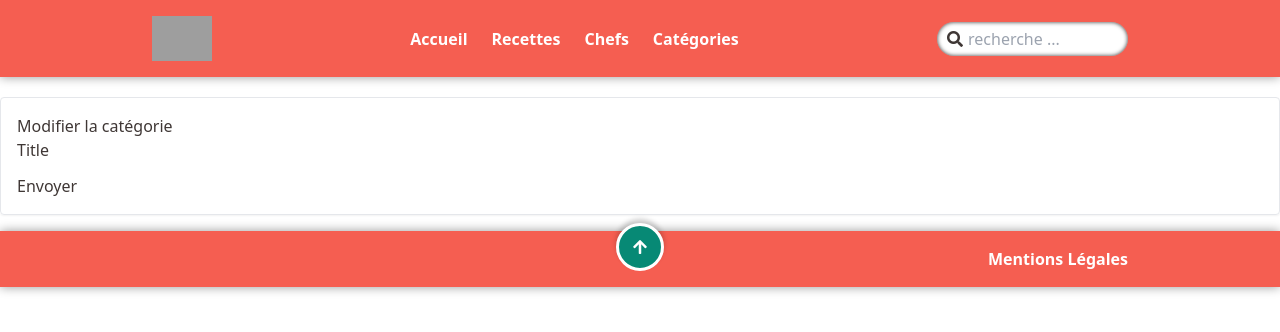
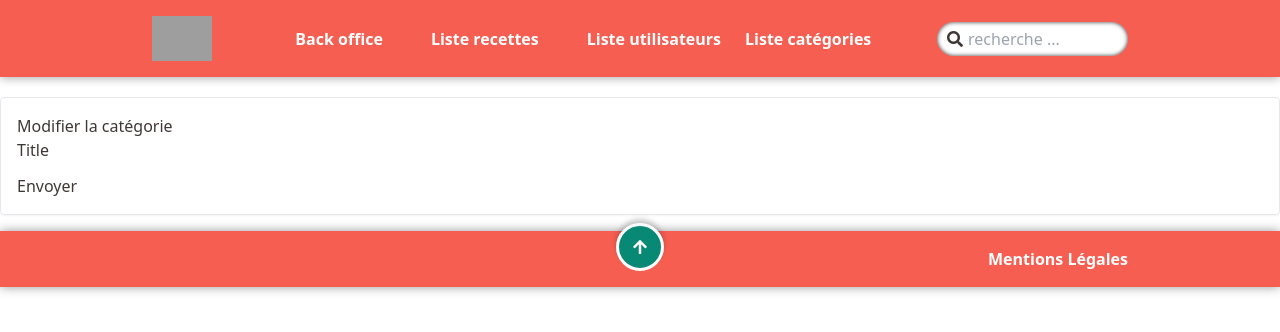
Before and after one commit to mahererais/TheCookBook, a Symfony app: template templates/Admin/category/form.html.twig in a window 1280 px wide. Shown: the top 332 px of the page. Run offline with Twig, Linux system fonts and the light colour scheme; the template is opened without the code that fills it, so the values that code supplies are empty; form fields are guessed from the names that the template uses; some libraries are stand-ins or nearby versions; grey boxes are pictures that could not be loaded.

Commit message:
dynamic links and personnalisation of the home page

```diff
--- a/src/Controller/Admin/CategoryController.php
+++ b/src/Controller/Admin/CategoryController.php
@@ -27,8 +27,6 @@ class CategoryController extends AbstractController
             'controller_name' => 'CategoryController',
         ]);
     }
-
-
 
     /**
      * pas de slug en backoffice
--- a/templates/Admin/admin_base.html.twig
+++ b/templates/Admin/admin_base.html.twig
@@ -24,10 +24,18 @@
 
 			<nav>
 				<ul>
-					<li><a href="">Accueil</a></li>
-					<li><a href="">Recettes</a></li>
-					<li><a href="">Chefs</a></li>
-					<li><a href="">Catégories</a></li>
+					<li>
+						<a href="">Back office</ahref="{{path('tcb_admin_recipe_home')}}">
+					</li>
+					<li>
+						<a href="">Liste recettes</ahref="{{path('tcb_admin_recipe_getAll')}}">
+					</li>
+					<li>
+						<a href="">Liste utilisateurs</a href="#">
+					</li>
+					<li>
+						<a href="">Liste catégories</ahref="{{path('tcb_admin_category_getAll')}}">
+					</li>
 				</ul>
 
 			</nav>
@@ -43,7 +51,17 @@
 	</header>
 {% endblock %}
 
-{% block body %}{% endblock %}
+{% block body %}
+
+	<div style="text-align: center; margin-top: 50px; margin-bottom: 50px;">
+        <h1 style="font-weight: bold; font-size: 36px;">Bienvenue dans le back office !</h1>
+        <div style="margin: 20px auto;">
+            <img src="https://www.letribunaldunet.fr/wp-content/uploads/2021/12/philippe-etchebest-instagram-million-abonnes-762x439.jpg" alt="Philippe Etchebest heureux" style="max-width: 300px;">
+        </div>
+    </div>
+
+
+{% endblock %}
 
 {% block footer %}
 	<footer style="background-color: #F55E51;">
```
Also changed, not shown: sources/images/PE.jpg (added).
